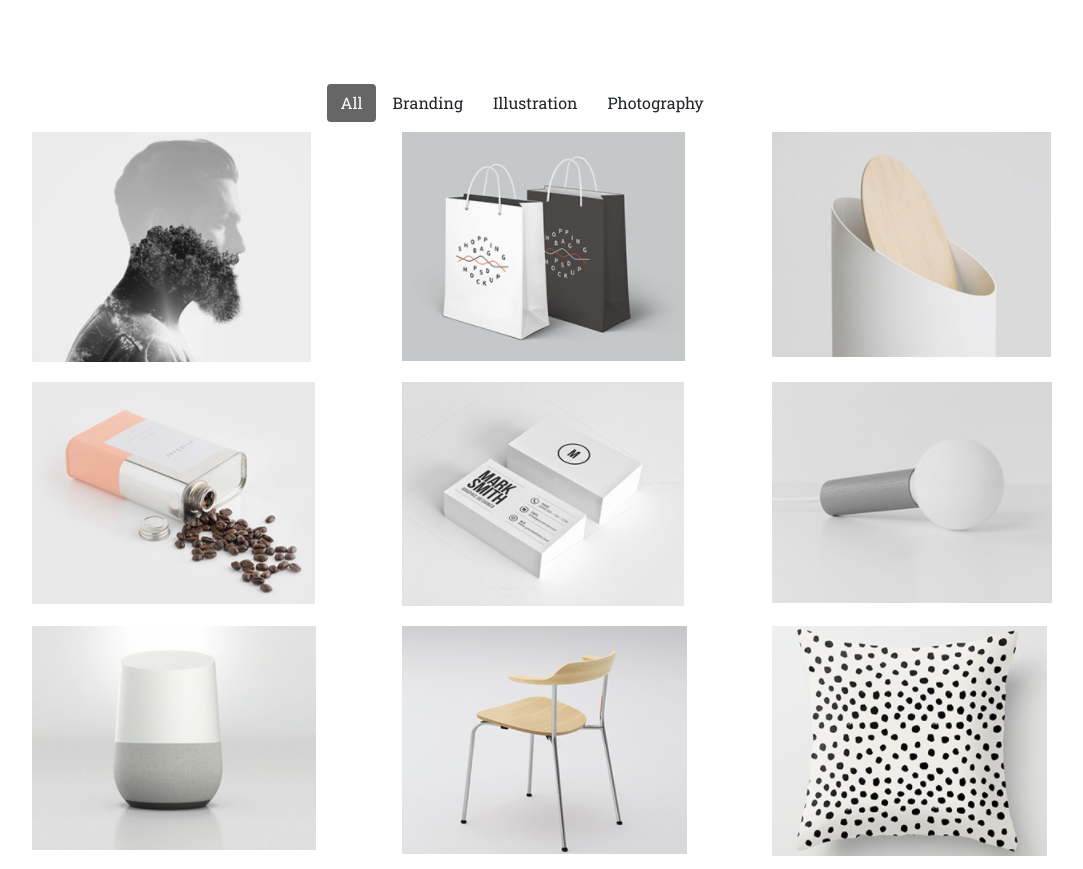
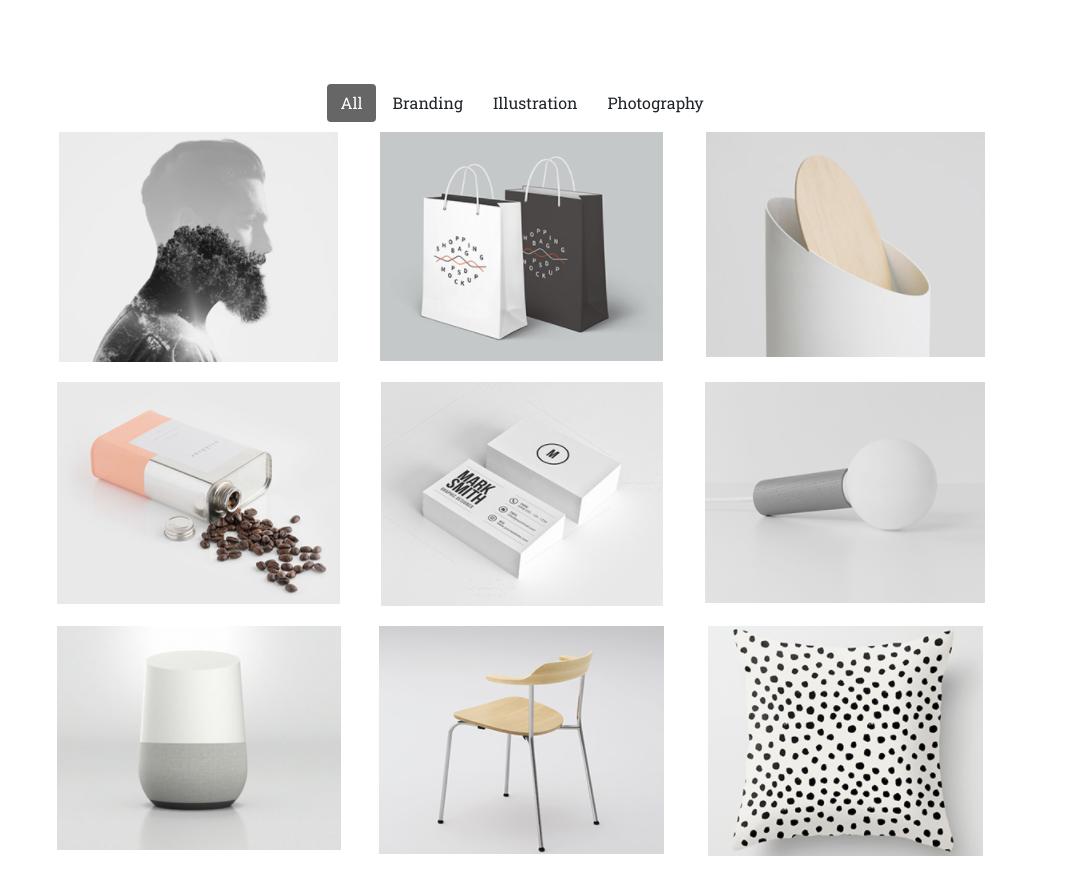
Before and after one commit to rayansl0302/tela-responsiva-com-js, a plain HTML site: page index.html in a window 1280 px wide. Shown: the part 420-1289 px from the top of the page, without its empty margins (118-1201 px from the left). Drawn offline with nearby package versions, Linux system fonts and the light colour scheme.

Commit message:
atualizado-20-10-2021

```diff
--- a/css/style.css
+++ b/css/style.css
@@ -28,8 +28,6 @@ html, body{
 }
 
 .container {
-  padding-left: none;
-  padding-right: none;
   overflow: hidden;
 }
 
@@ -39,15 +37,14 @@ display: flex !important ;
 }
 
 div.filterDiv {
-  float: left;
   width: auto;
   display: none ;
 }
 
 .image {
   margin-top: 10px;
-  margin-left: 50px;
   text-align: center;
+  width: 100%;
   margin-bottom: 10px;
 
 }
@@ -89,12 +86,18 @@ img{
   background-color: #e7e7e7;
 
 }
+.largura{
+
+  margin: 0px auto;
+  width: 940px;
+
+}
 
 @media (max-width: 576px) {
 
   .image {
     margin-top: 20px;
-    margin-left: 10px;
+
     margin-bottom: 10px;
 
   }
@@ -110,7 +113,7 @@ img{
   .image {
     margin-top: 10px;
     margin-bottom: 10px;
-    margin-left: 50px;
+
 
 
   }
--- a/index.html
+++ b/index.html
@@ -116,44 +116,44 @@
         </div>
 
         <div class="container">
-
+                <div class="largura">
             <div class="row">
 
 
 
                 <div class="col-md-4 filterDiv branding">
-                    <div class=" image"><img src="images/branding/1.PNG" alt=""></div>
+                    <div class=" image"><img class="img-fluid" src="images/branding/1.PNG" alt=""></div>
                 </div>
                 <div class="col-md-4 filterDiv branding">
-                    <div class=" image"><img src="images/branding/2.PNG" alt=""></div>
+                    <div class=" image"><img class="img-fluid" src="images/branding/2.PNG" alt=""></div>
                 </div>
                 <div class="col-md-4 filterDiv branding">
-                    <div class=" image"><img src="images/branding/3.PNG" alt=""></div>
+                    <div class=" image"><img class="img-fluid" src="images/branding/3.PNG" alt=""></div>
                 </div>
 
                 <div class="col-md-4 filterDiv branding">
-                    <div class=" image"><img src="images/branding/4.PNG" alt=""></div>
+                    <div class=" image"><img class="img-fluid" src="images/branding/4.PNG" alt=""></div>
                 </div>
                 <div class="col-md-4 filterDiv branding">
-                    <div class=" image"><img src="images/branding/5.PNG" alt=""></div>
+                    <div class=" image"><img class="img-fluid" src="images/branding/5.PNG" alt=""></div>
                 </div>
                 <div class="col-md-4 filterDiv illustration">
-                    <div class=" image"><img src="images/illustration/6.PNG" alt=""></div>
+                    <div class=" image"><img class="img-fluid" src="images/illustration/6.PNG" alt=""></div>
                 </div>
 
                 <div class="col-md-4 filterDiv illustration">
-                    <div class=" image"><img src="images/illustration/7.PNG" alt=""></div>
+                    <div class=" image"><img class="img-fluid" src="images/illustration/7.PNG" alt=""></div>
                 </div>
                 <div class="col-md-4 filterDiv photography">
-                    <div class=" image"><img src="images/photography/8.png" alt=""></div>
+                    <div class=" image"><img class="img-fluid" src="images/photography/8.png" alt=""></div>
                 </div>
                 <div class="col-md-4 filterDiv photography">
-                    <div class=" image"><img src="images/photography/9.png" alt=""></div>
+                    <div class=" image"><img class="img-fluid" src="images/photography/9.png" alt=""></div>
                 </div>
 
 
             </div>
-
+        </div>
 
 
         </div>
```
